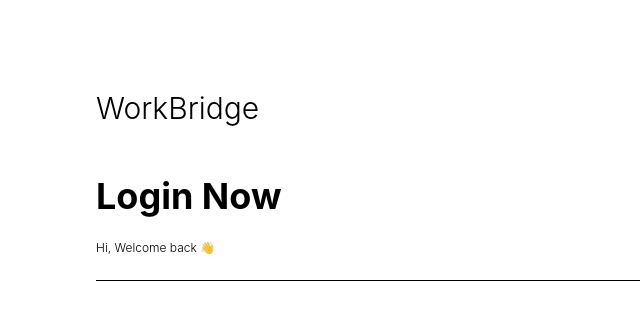
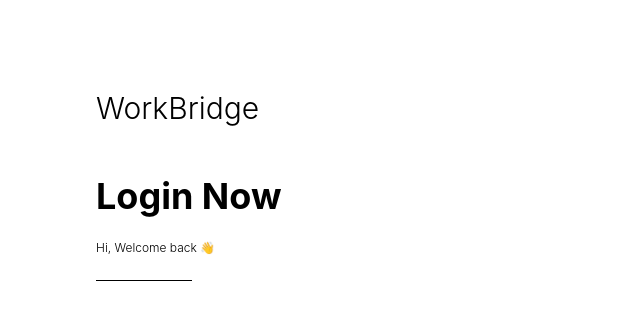
Before and after one commit to zaidk99/workbrigde, a React (Vite) app in the folder frontend/: page /login in a window 1280 px wide. Shown: the top 320 px of the page, without its empty margins (0-640 px from the left). Built offline with nearby package versions, Linux system fonts and the light colour scheme.

Commit message:
add:login page ui

```diff
--- a/frontend/src/features/auth/pages/LoginPage.tsx
+++ b/frontend/src/features/auth/pages/LoginPage.tsx
@@ -13,8 +13,7 @@ const LoginPage = () => {
           <div className="">
              <p className="font-light text-xs">Hi, Welcome back 👋 </p>
           </div>
-
-             <hr className="bg-gray-600 "/>
+             <hr className="bg-gray-600 w-24"/>
 
         </div>
         <div className="sm:hidden">
```
